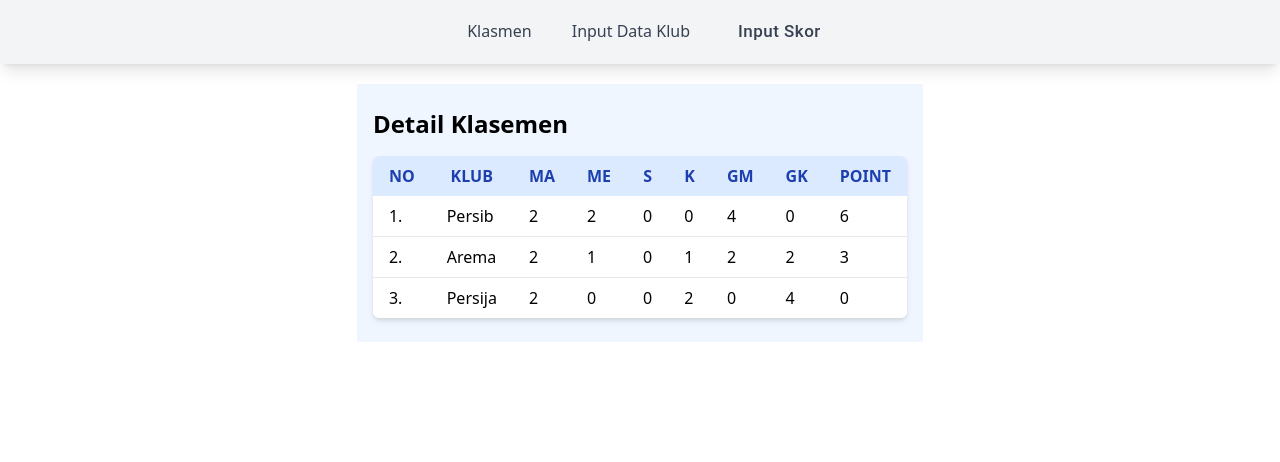
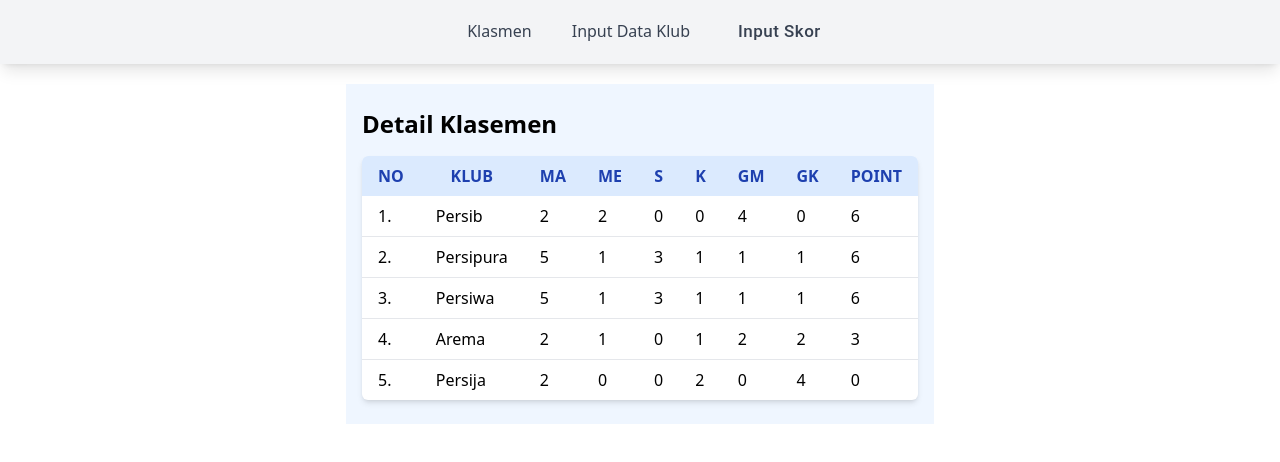
Before and after one commit to franskbarek/klasmen-sepakbola, a React (Vite) app: page / in a window 1280 px wide. Shown: the top 462 px of the page. Built offline with nearby package versions, Linux system fonts and the light colour scheme; data requests are answered from the project's data file.

Commit message:
🛠  FIX: bug handleSave multi skor

```diff
--- a/db.json
+++ b/db.json
@@ -35,6 +35,30 @@
       "gk": 2,
       "point": 3,
       "id": 2
+    },
+    {
+      "name": "Persipura",
+      "city": "Jayapura",
+      "ma": 5,
+      "me": 1,
+      "s": 3,
+      "k": 1,
+      "gm": 1,
+      "gk": 1,
+      "point": 6,
+      "id": 4
+    },
+    {
+      "name": "Persiwa",
+      "city": "Wamena",
+      "ma": 5,
+      "me": 1,
+      "s": 3,
+      "k": 1,
+      "gm": 1,
+      "gk": 1,
+      "point": 6,
+      "id": 5
     }
   ]
 }
--- a/src/components/InputMultipleDataScore.jsx
+++ b/src/components/InputMultipleDataScore.jsx
@@ -50,7 +50,7 @@
     }
   };
 
-  const handleAddMatch = () => {
+  const handleAddMatch = async () => {
     // Validasi data pertandingan tidak boleh sama
     if (handleDuplicate()) {
       return true;
@@ -62,37 +62,7 @@
     return false;
   };
 
-  // Jika menang + 3 poin, jika seri masing-masing +1 poin, jika kalah + 0 poin
-  const handleCalculatePoints = (homeScore, awayScore) => {
-    if (homeScore > awayScore) {
-      return { homePoints: 3, awayPoints: 0 };
-    } else if (homeScore < awayScore) {
-      return { homePoints: 0, awayPoints: 3 };
-    } else {
-      return { homePoints: 1, awayPoints: 1 };
-    }
-  };
-
-  const handleValidateMatch = () => {
-    // Validasi setiap pertandingan
-    matchData.map((data) => {
-      const { homeScore, awayScore } = data;
-      const { homePoints, awayPoints } = handleCalculatePoints(homeScore, awayScore);
-      return { ...data, homePoints, awayPoints };
-    });
-  };
-
   const handleSaveMatch = async () => {
-    if (handleDuplicate()) {
-      return true;
-    }
-
-    if (handleEmpty()) {
-      return true;
-    }
-
-    handleValidateMatch();
-
     for (let i = 0; i < matchData.length; i++) {
       const currentMatch = matchData[i];
       // Proses simpan ke database
```
